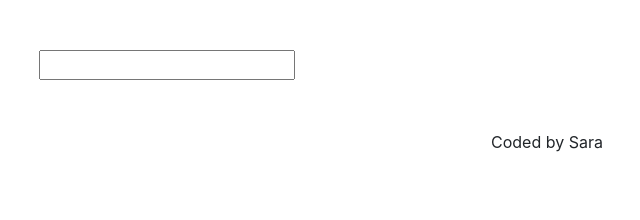
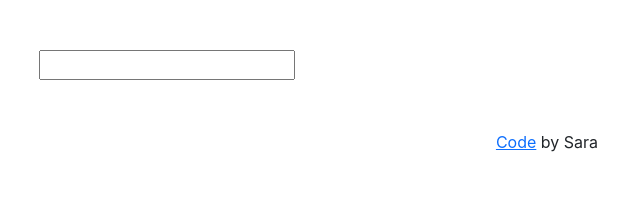
Before and after one commit to saraporri/dictionary-app, a React (Create React App) app: page / in a window 1280 px wide. Shown: the top 220 px of the page, without its empty margins (93-733 px from the left). Built offline with nearby package versions, Linux system fonts and the light colour scheme.

Commit message:
Added git link

```diff
--- a/src/App.js
+++ b/src/App.js
@@ -10,7 +10,9 @@
           <Dictionary />
         </main>
       </div>{" "}
-      <footer className="App-footer">Coded by Sara</footer>
+      <footer className="App-footer">
+        <a href="https://github.com/saraporri/dictionary-app">Code</a> by Sara
+      </footer>
     </div>
   );
 }
```
